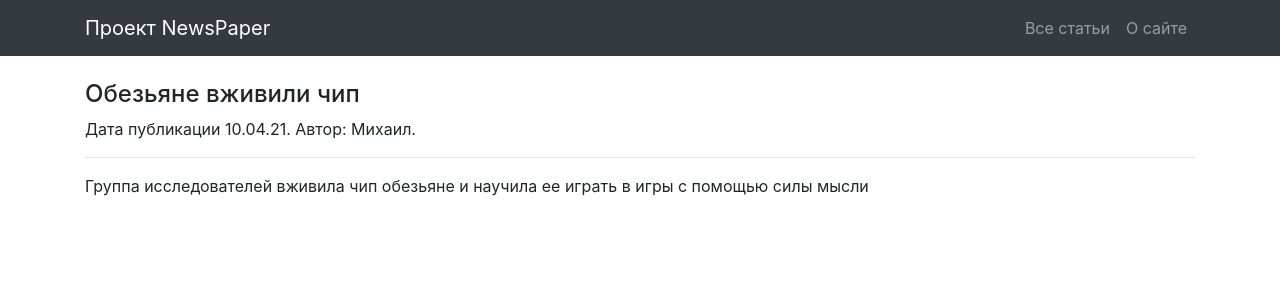
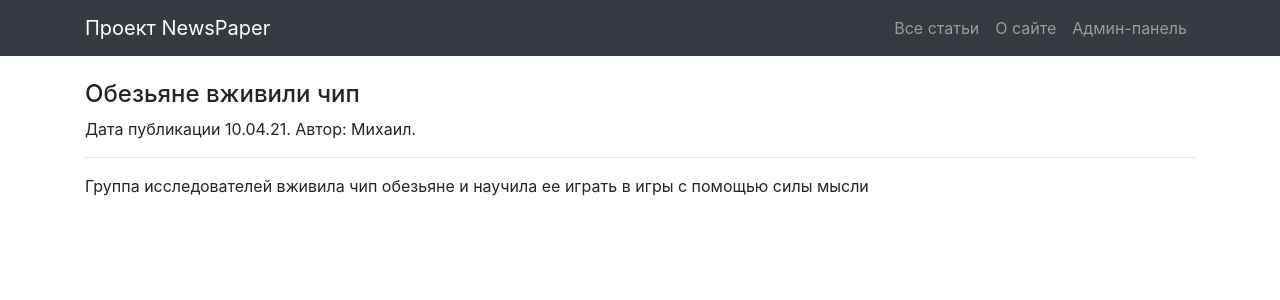
Before and after one commit to rodionnest/DJproject, a Django app: page /news/7 in a window 1280 px wide. Shown: the top 300 px of the page. Run offline with Django 3.2, Linux system fonts and the light colour scheme; data comes from the database, SQL or seed files in the repository; both versions use the stored data as it was after the commit; some libraries are stand-ins or nearby versions.

Commit message:
Added redirect, admin link, posttext fix in beaver

```diff
--- a/project/NewsPaper/templates/flatpages/default.html
+++ b/project/NewsPaper/templates/flatpages/default.html
@@ -22,7 +22,7 @@
     <!-- Navigation -->
     <nav class="navbar navbar-expand-lg navbar-dark bg-dark static-top">
         <div class="container">
-            <a class="navbar-brand" href="#">Проект NewsPaper</a>
+            <a class="navbar-brand" href="/">Проект NewsPaper</a>
             <button class="navbar-toggler" type="button" data-toggle="collapse" data-target="#navbarResponsive"
                 aria-controls="navbarResponsive" aria-expanded="false" aria-label="Toggle navigation">
                 <span class="navbar-toggler-icon"></span>
@@ -34,6 +34,9 @@
                     </li>
                     <li class="nav-item">
                         <a class="nav-link" href="/about">О сайте</a>
+                    </li>
+                    <li class="nav-item">
+                        <a class="nav-link" href="/admin">Админ-панель</a>
                     </li>
                 </ul>
             </div>
--- a/project/project/urls.py
+++ b/project/project/urls.py
@@ -15,8 +15,12 @@ Including another URLconf
 """
 from django.contrib import admin
 from django.urls import path, include
+from NewsPaper import views
+from django.views.generic import RedirectView
 
 urlpatterns = [
+    path('', RedirectView.as_view(url='/news')),
     path('admin/', admin.site.urls),
     path('news/', include('NewsPaper.urls')),
+
 ]
```
Also changed, not shown: project/db.sqlite3.
